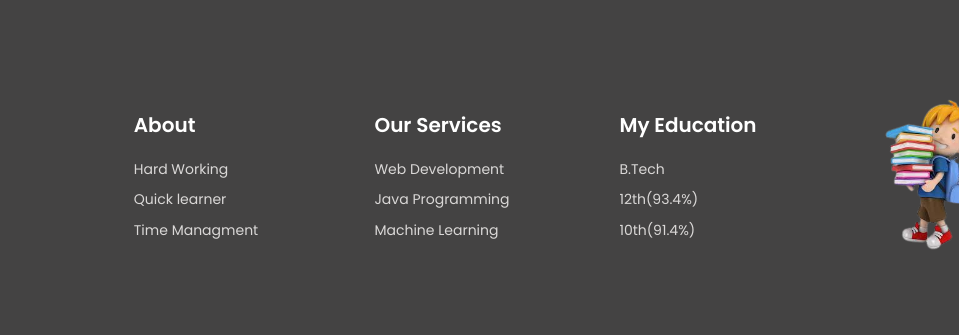
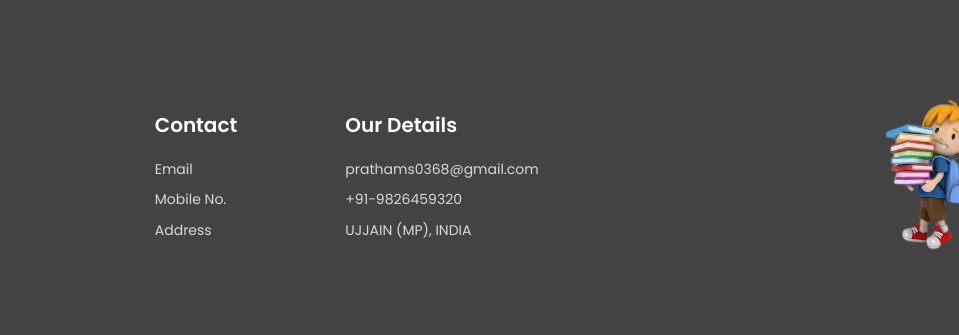
Before and after one commit to PrathamSahani/My_Web, a plain HTML site: page index.html in a window 1280 px wide. Shown: the part 2181-2516 px from the top of the page, 321-1280 px from the left. Drawn offline with nearby package versions, Linux system fonts and the light colour scheme.

Commit message:
Update index.html

```diff
--- a/index.html
+++ b/index.html
@@ -42,7 +42,12 @@
                         <a href="#about" class="nav__link">About</a>
                     </li>
 
-                    <a href="#we" class="button button--ghost">Contact</a>
+                    <li class="nav__item">
+                        <a href="https://linktr.ee/prathamsahani0368" class="nav__link">All Profile</a>
+                    </li>
+
+                    <a href="#we" class="button button--ghost">My Articles
+                    </a>
                 </ul>
 
                 <div class="nav__close" id="nav-close">
@@ -212,52 +217,38 @@
             </div>
 
             <div class="footer__content">
-                <h3 class="footer__title">About</h3>
+                <h3 class="footer__title">Contact</h3>
 
                 <ul class="footer__links">
                     <li>
-                        <a href="#" class="footer__link">Hard Working</a>
+                        <a href="#" class="footer__link">Email </a>
                     </li>
                     <li>
-                        <a href="#" class="footer__link">Quick learner</a>
+                        <a href="#" class="footer__link">Mobile No.</a>
                     </li>
                     <li>
-                        <a href="#" class="footer__link">Time Managment</a>
+                        <a href="#" class="footer__link">Address</a>
                     </li>
                 </ul>
             </div>
 
             <div class="footer__content">
-                <h3 class="footer__title">Our Services</h3>
+                <h3 class="footer__title">Our Details</h3>
 
                 <ul class="footer__links">
                     <li>
-                        <a href="#" class="footer__link">Web Development</a>
+                        <a href="#" class="footer__link">prathams0368@gmail.com</a>
                     </li>
                     <li>
-                        <a href="#" class="footer__link">Java Programming</a>
+                        <a href="#" class="footer__link">+91-9826459320</a>
                     </li>
                     <li>
-                        <a href="#" class="footer__link">Machine Learning</a>
+                        <a href="#" class="footer__link">UJJAIN (MP), INDIA</a>
                     </li>
                 </ul>
             </div>
 
-            <div class="footer__content">
-                <h3 class="footer__title">My Education</h3>
 
-                <ul class="footer__links">
-                    <li>
-                        <a href="#" class="footer__link">B.Tech</a>
-                    </li>
-                    <li>
-                        <a href="#" class="footer__link">12th(93.4%)</a>
-                    </li>
-                    <li>
-                        <a href="#" class="footer__link">10th(91.4%)</a>
-                    </li>
-                </ul>
-            </div>
         </div>
 
         <span class="footer__copy">&#169; Radhe Radhe ❣️ jai shree krishna ❤️🙏</span>
```
